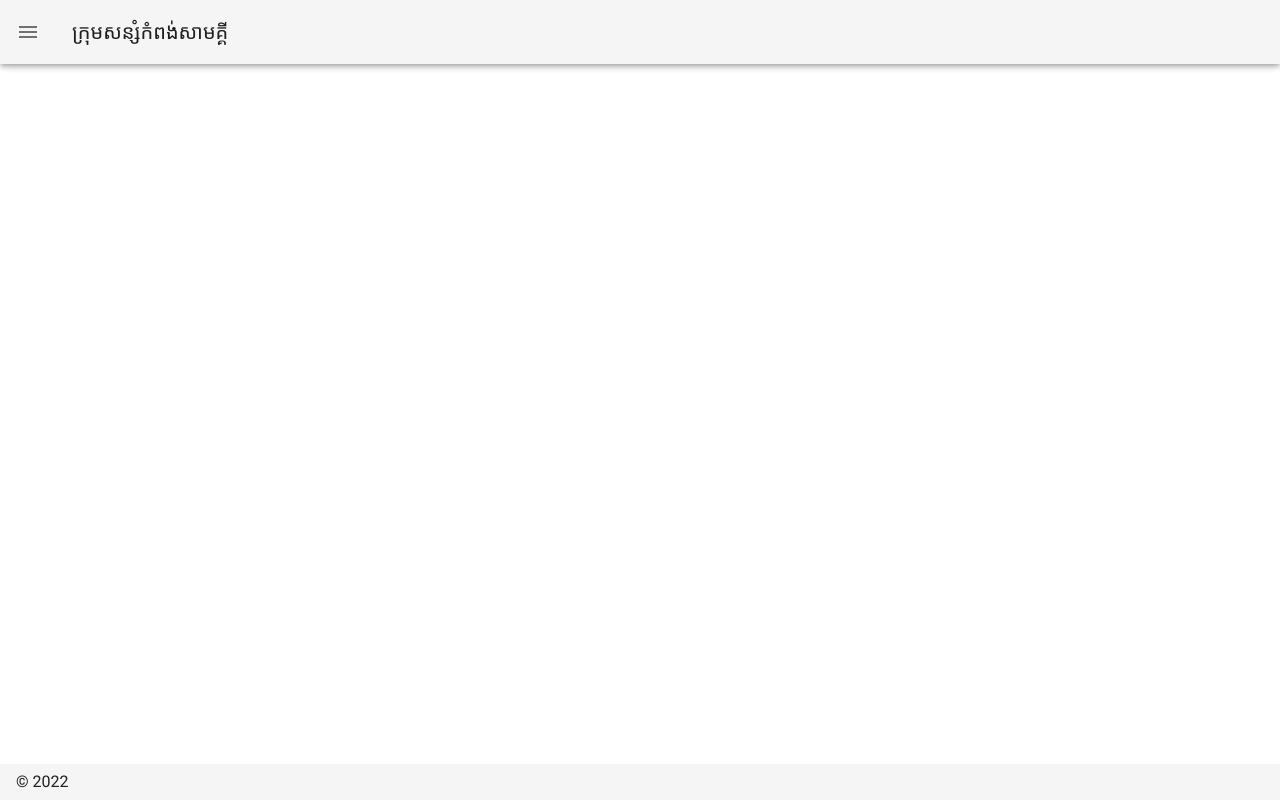
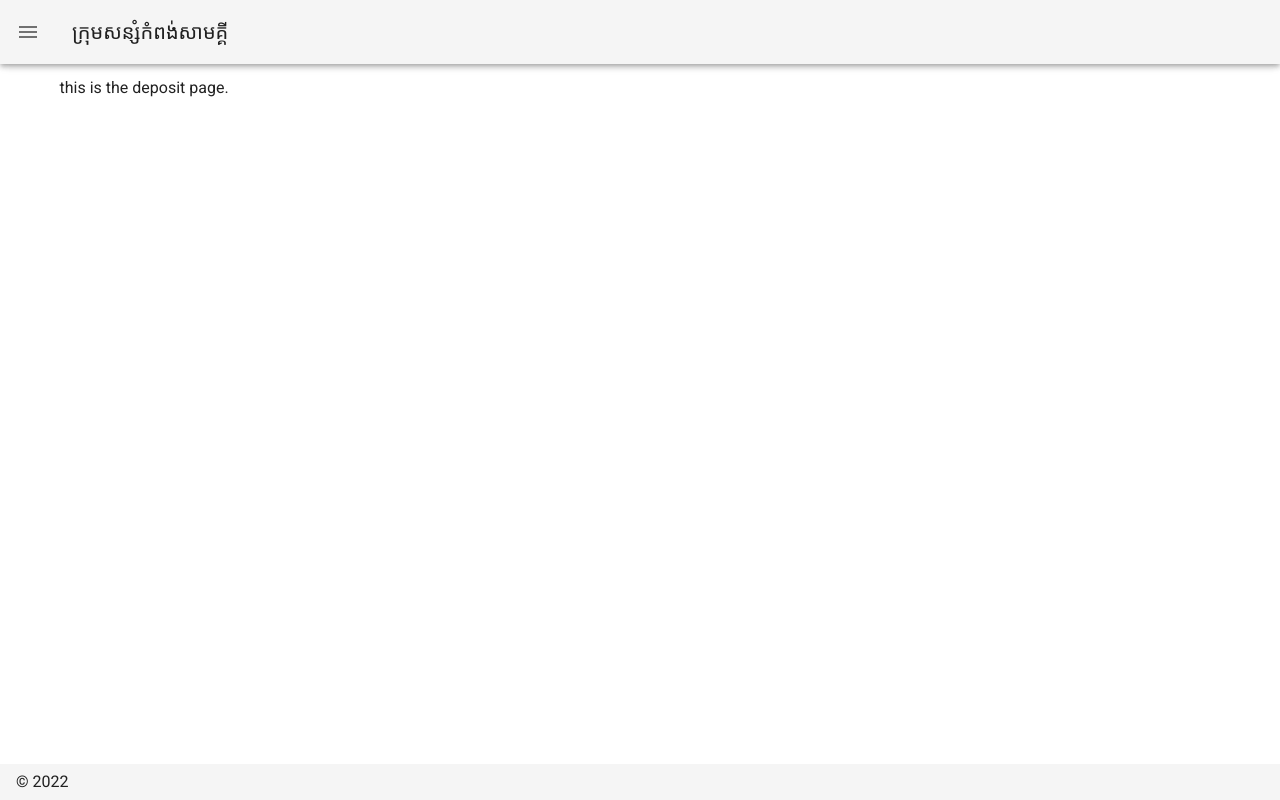
Before and after one commit to phann-phearoen/loan-front, a Nuxt app: page /deposit in a window 1280 px wide. Built offline with nearby package versions, Linux system fonts and the light colour scheme.

Commit message:
handle click route to deposit page

```diff
--- a/pages/deposit.vue
+++ b/pages/deposit.vue
@@ -0,0 +1,3 @@
+<template>
+  <div>this is the deposit page.</div>
+</template>
--- a/pages/index.vue
+++ b/pages/index.vue
@@ -77,6 +77,7 @@
       <v-btn
         x-large
         color="primary"
+        @click="toDeposit"
       >
         ដាក់ប្រាក់សន្សំ
       </v-btn>
@@ -122,11 +123,14 @@ export default {
   computed: {
     ...mapGetters('session', ['getUser', 'isLoggedIn'])
   },
+  methods: {
+    toDeposit() { this.$router.push('/deposit') },
+  },
   mounted() {
     if(!this.isLoggedIn) {
       this.$router.replace('/login')
     }
-  }
+  },
 }
 </script>
 
```
